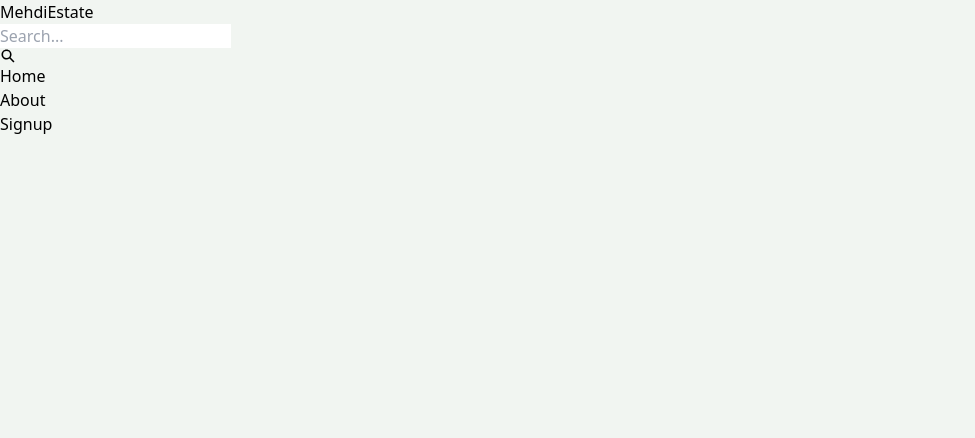
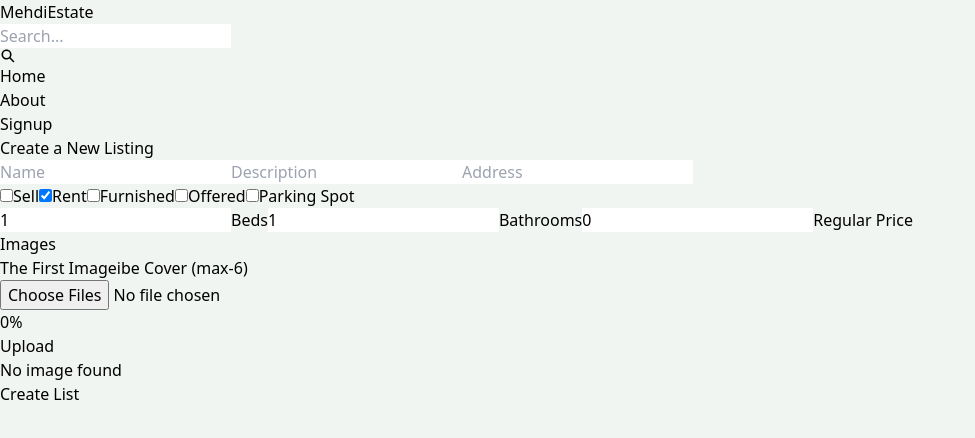
Before and after one commit to mehdi621-git/Real-Estate-Project, a React (Vite) app in the folder client/: page /newListing in a window 1280 px wide. Shown: the top 438 px of the page, without its empty margins (0-975 px from the left). Built offline with nearby package versions, Linux system fonts and the light colour scheme.

Commit message:
Completed Update Listing Functionality

```diff
--- a/client/src/App.jsx
+++ b/client/src/App.jsx
@@ -27,7 +27,9 @@ function App() {
   <Route path='/profile' element={<Profile></Profile>}></Route>
 </Route>
   <Route path='/about' element={<About></About>}></Route>
-  <Route path='/newListing/:id' element={<Listing></Listing>}></Route>
+  <Route path='/newListing' element={<Listing></Listing>}></Route>
+  <Route path='/updateListing/:id' element={<Listing></Listing>}></Route>
+
 
 
 
--- a/client/src/Components/Input.jsx
+++ b/client/src/Components/Input.jsx
@@ -1,8 +1,8 @@
 import React from 'react'
 
-const Input = ({max,min,styles ,type, plc,id,defVal,onchange , req,chk}) => {
+const Input = ({max,min,styles ,type, plc,id,defVal,onchange , req,chk , value}) => {
   return (
- <input maxLength={max} minLength={min} type={type ? type : 'text'} checked={chk} className={`p-2 border rounded-md w-full outline-none ${styles}`} required = {req ? true :false} placeholder={plc} id={id} defaultValue={defVal} onChange={onchange}/>
+ <input value={value} maxLength={max} minLength={min} type={type ? type : 'text'} checked={chk} className={`p-2 border rounded-md w-full outline-none ${styles}`} required = {req ? true :false} placeholder={plc} id={id} defaultValue={defVal} onChange={onchange}/>
   )
 }
 
--- a/client/src/pages/Listing.jsx
+++ b/client/src/pages/Listing.jsx
@@ -1,18 +1,21 @@
-import React, { useState } from "react";
+import React, { useEffect, useState } from "react";
 import Input from "../Components/Input";
 import Button from "../Components/Button";
 import axios from "axios";
 import { useSelector } from "react-redux";
-import {  useNavigate } from "react-router-dom";
+import {  useLocation, useNavigate, useParams } from "react-router-dom";
 
 const Listing = () => {
   const { user } = useSelector((state) => state.user);
+  const { list} = useSelector((state) => state.list);
+
   const [imgUploaded, setimgUploaded] = useState(0);
   const [images, setimages] = useState([]);
   const [imageUrl, setimageUrl] = useState([]);
   const [formerror,setformerror]=useState('');
   const [formloading,setformloading] =useState(false)
-
+  const [newlocation ,setnewlocation] = useState('')
+const location = useLocation()
   const [formdata, setformdata] = useState({
     imageUrls: [],
     name: "",
@@ -31,6 +34,18 @@ const Listing = () => {
   const [loading, setloading] = useState(false);
   const navigate = useNavigate()
   console.log(typeof images);
+    const params = useParams();
+ useEffect(() => {
+    if (location.pathname.includes('/updateListing')) {
+      setnewlocation('updateListing')
+      const matchedItem = list.find((item) => item._id === params.id);
+      console.log(matchedItem)
+    setimageUrl(matchedItem.imageUrls)
+        setformdata(matchedItem);
+        console.log("the form data isd", formdata) // assuming this sets your form
+
+    }
+  }, []);
 
   const handleUploadImages = () => {
     console.log(images.length);
@@ -102,6 +117,7 @@ const Listing = () => {
   const handleSubmitForm =async (e)=>{
     e.preventDefault();
 
+   if(location.pathname === '/newListing'){
     try {
       setformloading(true)
       const res = await axios.post('/server/listing/create', {
@@ -114,41 +130,56 @@ const Listing = () => {
   navigate(`/newListing/${res.data._id}`)
     } catch (error) {
           setformerror(error)
+    }} else{
+      try {
+      setformloading(true)
+      const res = await axios.put(`/server/listing/update/${formdata._id}`, {
+    ...formdata,
+    userRef: user._id,
+
+  })
+  console.log(res.data)
+  setformloading(false)
+  navigate(`/newListing/${res.data._id}`)
+    } catch (error) {
+          setformerror(error)
+    }
     }
   }
+
   return (
     <main className="max-w-4xl mx-auto px-4 py-6">
       <h1 className="text-2xl font-bold text-center mb-9">
-        Create a New Listing
+        {newlocation == 'updateListing' ? 'Update a Current Listing' :'Create a New Listing'}
       </h1>
 
       <form className="flex flex-col sm:flex-row gap-6" onSubmit={handleSubmitForm}>
         {/* Left Section */}
         <div className="flex-1 flex flex-col gap-4">
-          <Input type={'text'} max={65} min={10} req={true} plc="Name" id={"name"} onchange={handleformData} value={formdata.name}/>
+          <Input type={'text'} max={65} min={10} req={true} plc="Name" id={"name"}  onchange={handleformData} value={formdata.name}/>
           <Input type={'text'} plc="Description" req={true} id={"description"} onchange={handleformData} value={formdata.description}/>
           <Input plc="Address" id={"address"} req={true} onchange={handleformData} value={formdata.address}/>
 
           <div className="flex flex-row gap-3 ">
             <label className="flex flex-row items-center">
-              <Input type="checkbox" id={"sell"} req={true} onchange={handleformData} chk={formdata.type === 'sell'}/>
+              <Input type="checkbox" id={"sell"}  onchange={handleformData} chk={formdata.type === 'sell'} />
               <span>Sell</span>
             </label>
             <label className="flex flex-row items-center">
-              <Input type="checkbox" id={"rent"} req={true} onchange={handleformData} chk={formdata.type === 'rent'}/>
+              <Input type="checkbox" id={"rent"} onchange={handleformData} chk={formdata.type === 'rent'}/>
               <span>Rent</span>
             </label>
 
             <label className="flex flex-row items-center">
-              <Input type="checkbox" id={"furnished"} req={true} onchange={handleformData} chk={formdata.furnished} />
+              <Input type="checkbox" id={"furnished"}  onchange={handleformData} chk={formdata.furnished} />
               <span>Furnished</span>
             </label>
             <label className="flex flex-row items-center">
-              <Input type="checkbox" id={"offer"} req={true} onchange={handleformData} chk={formdata.offer}/>
+              <Input type="checkbox" id={"offer"} onchange={handleformData} chk={formdata.offer}/>
               <span>Offered</span>
             </label>
             <label className="flex flex-row items-center">
-              <Input type="checkbox" styles={"w-fit"} id={"parking"}  req={true} onchange={handleformData} chk={formdata.parking}/>
+              <Input type="checkbox" styles={"w-fit"} id={"parking"}   onchange={handleformData} chk={formdata.parking}/>
               <span className=" w-full">Parking Spot</span>
             </label>
           </div>
@@ -167,11 +198,13 @@ const Listing = () => {
               <Input type="number" id={"regularprice"} req={true} value={formdata.regularprice} onchange={handleformData}/>
               <span>Regular Price</span>
             </label>
+
+          </div>
+          {formdata.offer  &&
             <label className="flex flex-row  items-center">
               <Input type="number" id={"offerprice"} req={true} value={formdata.discountprice} onchange={handleformData}/>
               <span>Discountd Price ($) %</span>
-            </label>
-          </div>
+            </label>}
         </div>
         <div className="flex flex-1 flex-col gap-2">
           <div className="flex flex-row gap-2">
@@ -185,7 +218,7 @@ const Listing = () => {
                 multiple
                 accept="images/*"
                 onChange={(e) => setimages(e.target.files)}
-                required
+                required ={newlocation == 'updateListing' ? false :true}
               />
               <p className="text-green-500 font-bold ">{imgUploaded}% </p>
             </div>
@@ -212,7 +245,7 @@ const Listing = () => {
  <Button disabled={formloading || imageUrl.length === 0}
 
             styles={"p-2 bg-gray-600 text-white disabled:opacity-85 w-full block rounded-md"}
-            text={formloading ? "CreateingListing" : "Create Listing"}
+            text={newlocation == 'updateListing'   ? loading ? "Updating..."  : "Update Listing" : loading ? "Creating..." : "Create List" }
           ></Button>
           {setformerror ? <p>{formerror}</p> : null}
 
--- a/client/src/pages/Profile.jsx
+++ b/client/src/pages/Profile.jsx
@@ -18,9 +18,11 @@ import {
 import { Link, useNavigate } from "react-router-dom";
 import Input from "../Components/Input";
 import Block from "../Components/Block";
+import { setListings } from "../redux/user/listingSlice";
 
 const Profile = () => {
   const { user, error, loading } = useSelector((state) => state.user);
+  const {list} = useSelector((state)=>state.list)
   const [progress, setProgress] = useState(0);
   const [tempdata, settempdata] = useState({});
   const dispatch = useDispatch();
@@ -135,6 +137,8 @@ const Profile = () => {
            const res = await axios.get(`/server/listing/fetch/${user._id}`)
            console.log(res.data)
            setuserListings(res.data)
+           dispatch(setListings(res.data))
+           console.log("reducer List",list)
          } catch (error) {
 
          }
@@ -146,6 +150,9 @@ const Profile = () => {
                    console.log(res)
                    if(res.status ==200){
                     setuserListings((prev)=>prev.filter((item)=> item._id != listId))
+                   dispatch(setListings(prev.filter((item) => item._id != listId)))
+
+                    conso9le.log("Reducer list",list)
                     setdeleteListerror(null)
                     return
                    }
@@ -214,7 +221,7 @@ const Profile = () => {
       {error && <p>{error.message}</p>}
 
       <Link
-        to={`/newListing/${user._id}`}
+        to={`/newListing`}
         className="bg-green-500 hover:opacity-95 text-center rounded-md p-2 w-full block my-1"
       >
         Create New Listing
@@ -241,7 +248,7 @@ const Profile = () => {
     {userListings.length !=0 ? <p className="font-bold my-1 text-center">Your Listings</p> : ""}
     {deleteListerror != null ? <p>{deleteListerror}</p> : " "}
      {userListings?.map((item) => (
- <Block list = {item} editButton={()=>handleEditListing(item._id)} deleteButton={()=>handleDeleteListing(item._id)} editButtonLink={`/newListing/${item._id}`} linkto={`/listing/${user._id}`}></Block>
+ <Block list = {item}  deleteButton={()=>handleDeleteListing(item._id)} editButtonLink={`/updateListing/${item._id}`} linkto={`/listing/${user._id}`}></Block>
 ))}
 
     </div>
--- a/client/src/redux/store.js
+++ b/client/src/redux/store.js
@@ -1,10 +1,11 @@
 import { combineReducers, configureStore } from '@reduxjs/toolkit'
 import userReducer from './user/userSlice.js'
+import listReducer from './user/listingSlice.js'
 import { persistReducer , persistStore} from 'redux-persist';
 import storage from 'redux-persist/lib/storage';
 
 
-const rootReducer = combineReducers({user: userReducer});
+const rootReducer = combineReducers({user: userReducer,list : listReducer});
 
 const persistConfig = {
     key : 'root',
--- /dev/null
+++ b/client/src/redux/user/listingSlice.js
@@ -0,0 +1,24 @@
+import { createSlice } from "@reduxjs/toolkit"
+
+
+
+const initialState = {
+      list : null,
+
+}
+const listSlice = createSlice({
+          name : 'list',
+          initialState,
+          reducers :{
+                   setListings :(state,action)=>{
+                        state.list =action.payload
+                   }
+                   ,
+                   updateList  : (state,action )=>{
+
+                   }
+          }
+
+        })
+export const {setListings} = listSlice.actions
+export default listSlice.reducer
```
